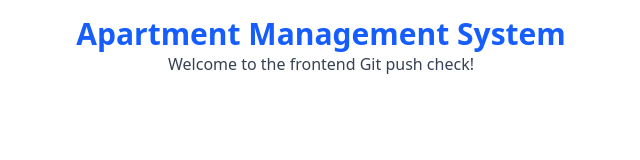
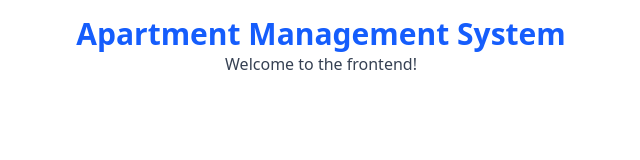
Before and after one commit to GreyWind1801/Management-System, a React (Vite) app in the folder frontend/apartment-app/: page / in a window 1280 px wide. Shown: the top 160 px of the page, without its empty margins (319-959 px from the left). Built offline with nearby package versions, Linux system fonts and the light colour scheme.

Commit message:
Default Page set back to normal

```diff
--- a/frontend/apartment-app/src/App.jsx
+++ b/frontend/apartment-app/src/App.jsx
@@ -2,7 +2,7 @@ function App() {
   return (
     <div className="text-center p-4">
       <h1 className="text-3xl font-bold text-blue-600">Apartment Management System</h1>
-      <p className="text-gray-700">Welcome to the frontend Git push check!</p>
+      <p className="text-gray-700">Welcome to the frontend!</p>
     </div>
   );
 }
```
